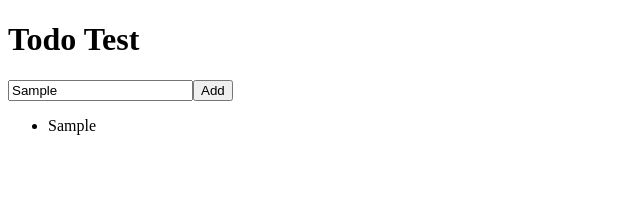
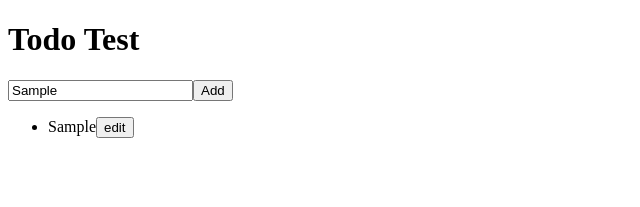
Before and after one commit to rakeshcooper/R-todo, a React app: page / in a window 1280 px wide. Both pictures are taken after typing "Sample" into the empty fields and a click on the button "Add". Shown: the top 207 px of the page, without its empty margins (0-640 px from the left). Built offline with nearby package versions, Linux system fonts and the light colour scheme; the HTML template or start-up script is replaced by a standard one.

Commit message:
editUpdated

```diff
--- a/src/App.jsx
+++ b/src/App.jsx
@@ -13,7 +13,7 @@ function App() {
        {/* <Todos /> */}
        {/* <Test />  */}
       {/* <TodoList /> */}
-      {/* <Samples/> */}
+     {/* <Samples/> */}
       {/* <Testing /> */}
       <SampleTest/>
     </>
--- a/src/assets/SampleTest.jsx
+++ b/src/assets/SampleTest.jsx
@@ -7,20 +7,35 @@ const [newData, setnewData] = useState()
 
 function addHandler(){
     setData( (data) => [{ todo:newData, id:rId, isEdited:false, isChecked: true},...data])
-    console.log(data);
-
+    console.log(data)
 }
 
 function getInputValue(e){
     setnewData(e.target.value)
 }
 
+function editHandler(rId){
+   const editData = data.map((datas) => {
+       return datas.id == rId ? {...datas, isEdited :!datas.isEdited } : datas
+    })
+    // console.log(rId);
+    setData(editData)
+}
+
+
+
     return(<>
     <h1>Todo Test</h1>
     <div><input type="text" onInput={(e) => {getInputValue(e)}} name="todoInput" id="todoInput" /><button onClick={addHandler}>Add</button></div>
     <ul>
         {data.map((datas,index) =>
-        <li key={index}>{datas.todo}</li>)}
+        (<li key={index}>
+            <span>{datas.todo}</span>
+            <span>
+                {datas.isEdited ? (<><input type="text" name="" id="" /><button>update</button></>) : (<></>)}
+                <button onClick={() => editHandler(datas.id)}>{datas.isEdited ? "cancel" : "edit"}</button>
+                </span>
+        </li>))}
     </ul>
     </>)
 }
```
